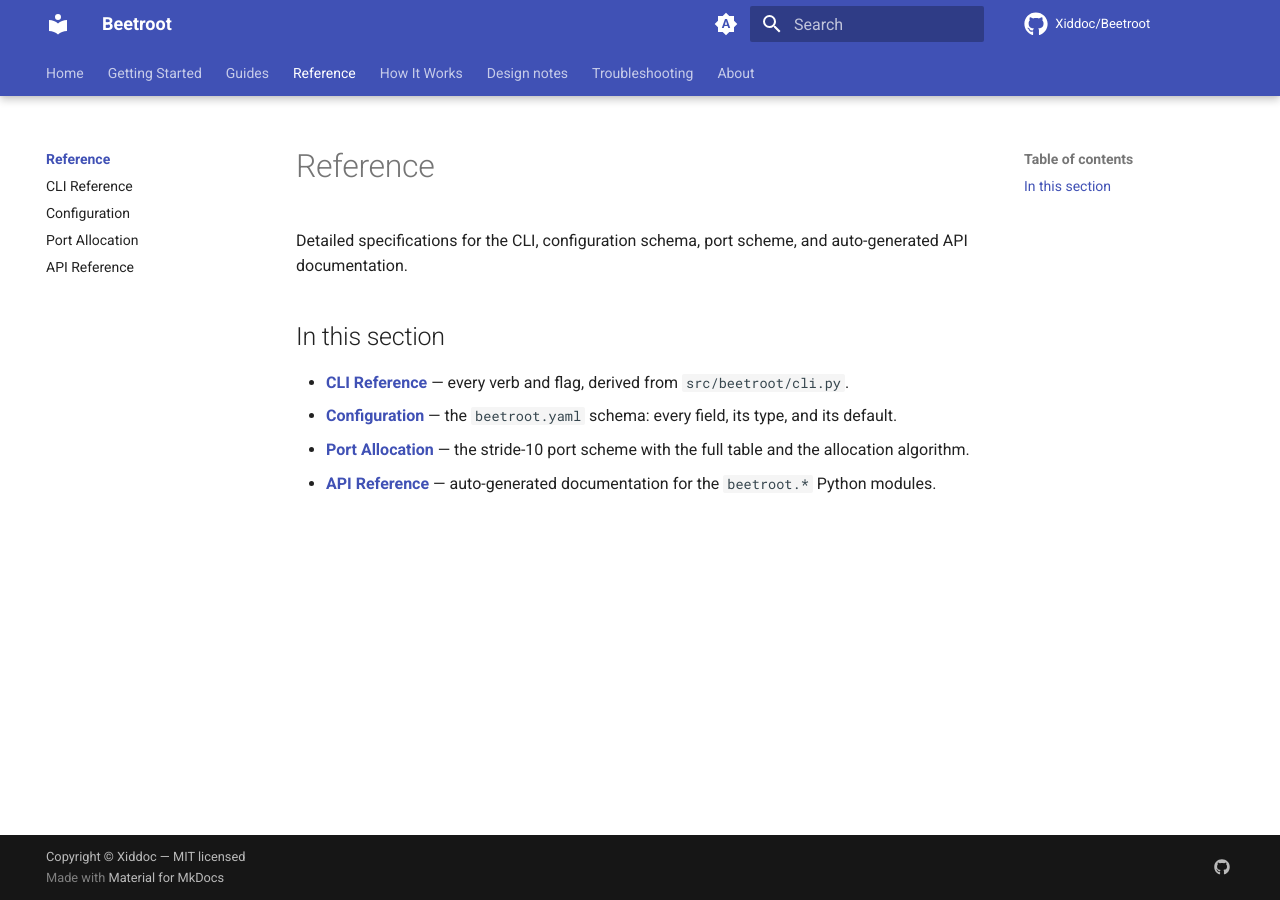
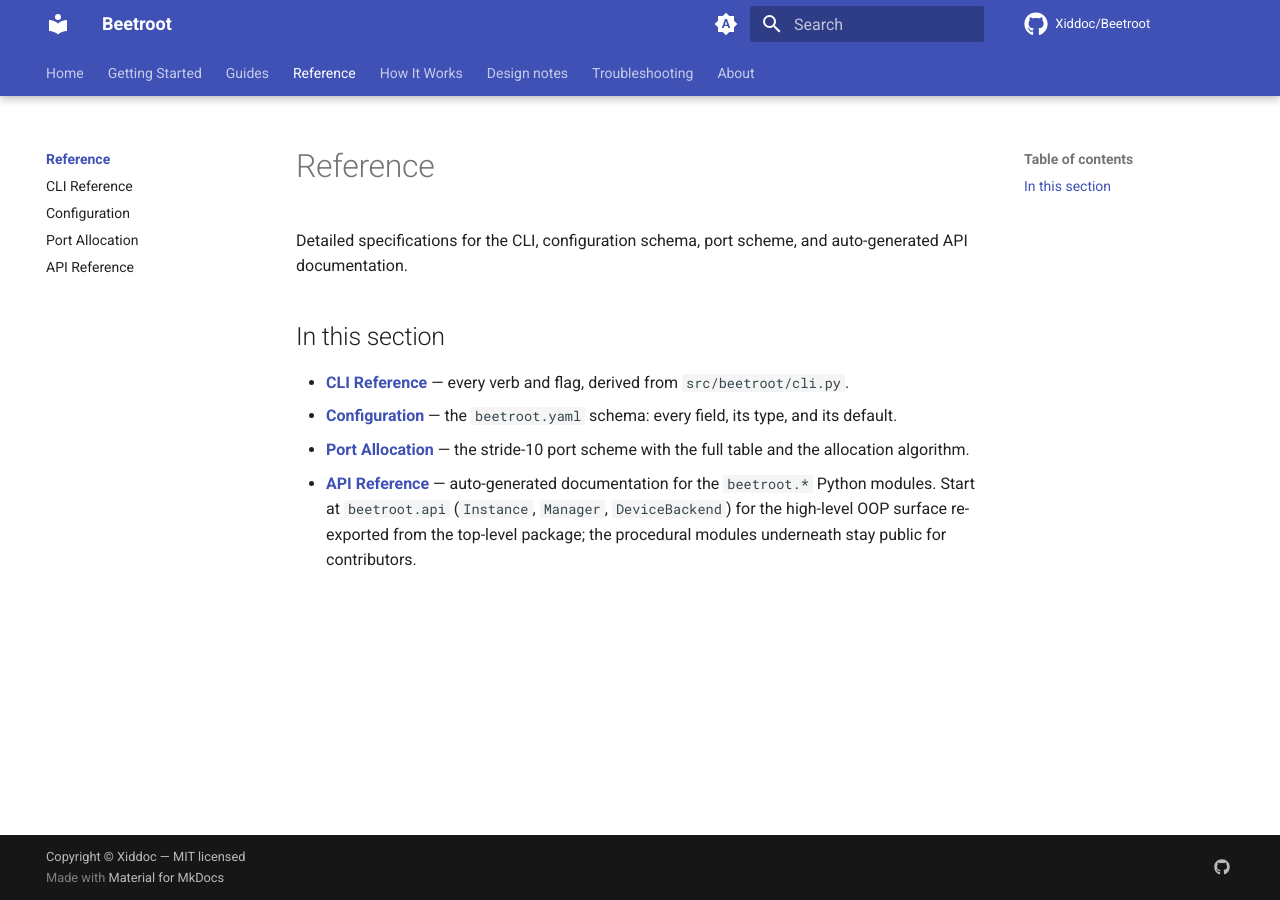
Before and after one commit to Xiddoc/Beetroot, an MkDocs documentation site: the page built from docs/reference/index.md, in a window 1280 px wide. Built offline with MkDocs 1.6.1 and Material for MkDocs 9.7.7, drawn with Linux system fonts in a browser that asks for light colours; comment, search, counter and statistics services are not loaded.

Commit message:
docs(t8): sweep CLAUDE.md / README / reference index for the OOP layer
CLAUDE.md src/beetroot/ tree now lists api.py + snapshot.py and
includes a paragraph explaining why the Typer verbs stay as
module-level functions (Typer captures the function reference at
import time, per the T4 CR). README docs table gains a Python API
row pointing at the api reference. docs/reference/index.md tells
readers to start at beetroot.api for the high-level OOP surface and
calls out that the procedural modules are still public.

Co-Authored-By: Claude Opus 4.7 (1M context) <noreply@anthropic.com>

```diff
--- a/docs/reference/index.md
+++ b/docs/reference/index.md
@@ -7,4 +7,4 @@ Detailed specifications for the CLI, configuration schema, port scheme, and auto
 - **[CLI Reference](cli.md)** — every verb and flag, derived from `src/beetroot/cli.py`.
 - **[Configuration](config.md)** — the `beetroot.yaml` schema: every field, its type, and its default.
 - **[Port Allocation](ports.md)** — the stride-10 port scheme with the full table and the allocation algorithm.
-- **[API Reference](api.md)** — auto-generated documentation for the `beetroot.*` Python modules.
+- **[API Reference](api.md)** — auto-generated documentation for the `beetroot.*` Python modules. Start at `beetroot.api` (`Instance`, `Manager`, `DeviceBackend`) for the high-level OOP surface re-exported from the top-level package; the procedural modules underneath stay public for contributors.
```
Also changed, not shown: CLAUDE.md (+5 -1 lines), README.md (+1 -0 lines).
